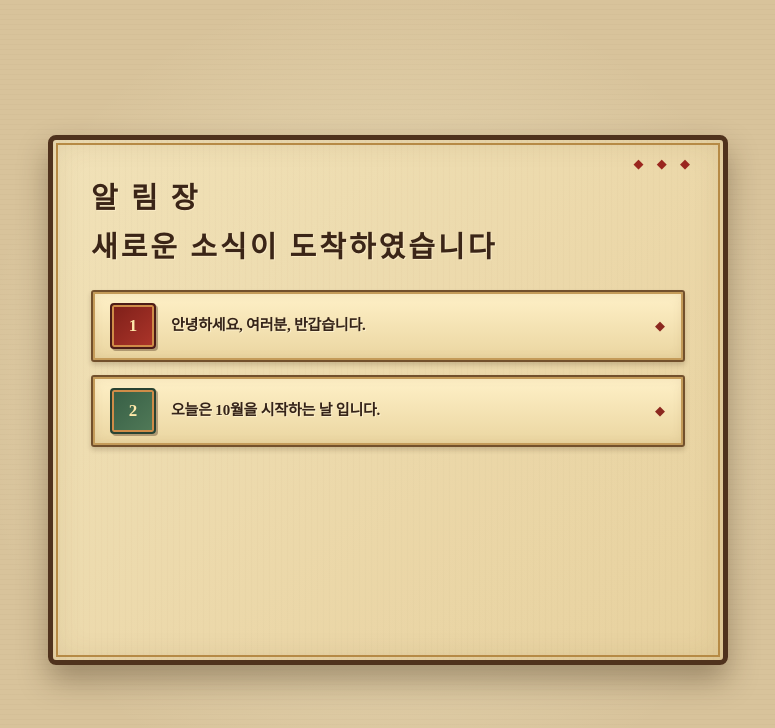
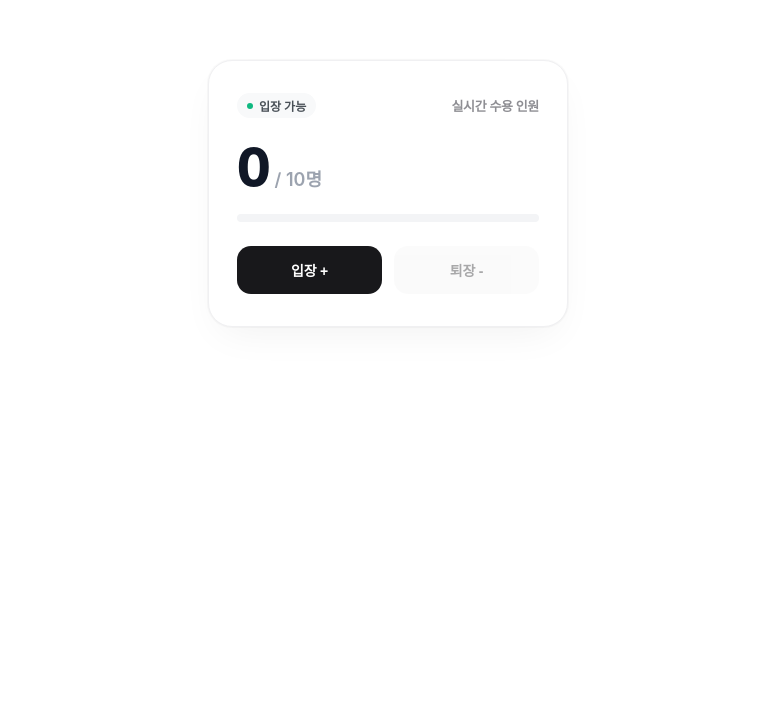
Before and after one commit to kimmin0914/Web2Project, a React (Create React App) app: page / in a window 1280 px wide. Shown: the top 728 px of the page, without its empty margins (252-1027 px from the left). Built offline with nearby package versions, Linux system fonts and the light colour scheme.

Commit message:
7장 훅 - 함수형 컴포넌트에서 상태변화에 따른 렌더링이 필요할 때 사용 - useState Hook - useRef Hook - Custom Hook

```diff
--- /dev/null
+++ b/src/07/01/Counter.jsx
@@ -0,0 +1,22 @@
+import React, { useState, useEffect } from "react";
+
+function Counter(props) {
+    const [count, setCount] = useState(0);
+
+    // componentDidMount, componentDidUpdate의 역할을 동시에 수행
+    useEffect(() => {
+        // 브라우저 탭의 제목(Title)을 변경
+        document.title = `총 ${count}번 클릭했습니다.`;
+    });
+
+    return (
+        <div style={{ padding: 16 }}>
+            <p>총 {count}번 클릭했습니다.</p>
+            <button onClick={() => setCount(count + 1)}>
+                클릭
+            </button>
+        </div>
+    );
+}
+
+export default Counter;
--- /dev/null
+++ b/src/07/02/TextInputWithFocusButton.jsx
@@ -0,0 +1,18 @@
+import React, {useRef} from "react";
+
+function TextInputWithFocusButton() {
+    const inputElement = useRef(null);
+
+    const onButtonClick = () => {
+      inputElement.current.focus();
+    };
+
+    return(
+        <div>
+            <input ref={inputElement} type="text" size={20}/>&nbsp;&nbsp;&nbsp;
+            <button onClick={onButtonClick}>Focus the input element</button>
+        </div>
+    );
+}
+
+export default TextInputWithFocusButton;
--- /dev/null
+++ b/src/07/Accommodate.css
@@ -0,0 +1,179 @@
+/* 전체 카드 레이아웃 */
+.card-container {
+    max-width: 360px;
+    margin: 60px auto;
+    padding: 32px 28px;
+    background: #ffffff;
+    border-radius: 24px;
+    border: 1px solid #f0f0f2;
+    box-shadow: 0 16px 40px -12px rgba(0, 0, 0, 0.06),
+    0 0 1px 1px rgba(0, 0, 0, 0.03);
+    font-family: -apple-system, BlinkMacSystemFont, "Pretendard", sans-serif;
+    display: flex;
+    flex-direction: column;
+    gap: 20px;
+    box-sizing: border-box;
+}
+
+/* 상단 상태 라벨 & 인디케이터 */
+.card-header {
+    display: flex;
+    justify-content: space-between;
+    align-items: center;
+}
+
+.capacity-label {
+    font-size: 13px;
+    font-weight: 600;
+    color: #8e8e93;
+    letter-spacing: -0.3px;
+}
+
+.status-pill {
+    display: inline-flex;
+    align-items: center;
+    gap: 6px;
+    padding: 4px 10px;
+    background: #f8f9fa;
+    border-radius: 999px;
+    font-size: 12px;
+    font-weight: 600;
+    color: #495057;
+}
+
+.status-dot {
+    width: 6px;
+    height: 6px;
+    border-radius: 50%;
+}
+
+.status-dot.available {
+    background-color: #10b981;
+}
+
+.status-dot.full {
+    background-color: #ef4444;
+}
+
+/* 카운트 숫자 표시부 */
+.count-section {
+    display: flex;
+    align-items: baseline;
+    gap: 6px;
+    margin-top: 4px;
+}
+
+.count-number {
+    font-size: 52px;
+    font-weight: 800;
+    color: #111827;
+    letter-spacing: -2px;
+    line-height: 1;
+    font-variant-numeric: tabular-nums;
+}
+
+.count-max {
+    font-size: 18px;
+    font-weight: 600;
+    color: #9ca3af;
+}
+
+/* 수용량 게이지 바 */
+.gauge-track {
+    width: 100%;
+    height: 8px;
+    background-color: #f3f4f6;
+    border-radius: 999px;
+    overflow: hidden;
+}
+
+.gauge-fill {
+    height: 100%;
+    background-color: #18181b;
+    border-radius: 999px;
+    transition: width 0.3s cubic-bezier(0.4, 0, 0.2, 1), background-color 0.2s ease;
+}
+
+.gauge-fill.full {
+    background-color: #ef4444;
+}
+
+/* 버튼 그룹 */
+.button-group {
+    display: grid;
+    grid-template-columns: 1fr 1fr;
+    gap: 12px;
+    margin-top: 4px;
+}
+
+.btn {
+    padding: 14px 0;
+    border: none;
+    border-radius: 14px;
+    font-size: 14px;
+    font-weight: 600;
+    cursor: pointer;
+    transition: all 0.15s cubic-bezier(0.4, 0, 0.2, 1);
+    letter-spacing: -0.2px;
+}
+
+/* 입장 버튼 (볼드한 다크 스타일) */
+.btn-enter {
+    background-color: #18181b;
+    color: #ffffff;
+}
+
+.btn-enter:hover:not(:disabled) {
+    background-color: #27272a;
+    transform: translateY(-1px);
+}
+
+.btn-enter:active:not(:disabled) {
+    transform: scale(0.97);
+}
+
+/* 퇴장 버튼 (소프트 그레이 스타일) */
+.btn-leave {
+    background-color: #f4f4f5;
+    color: #27272a;
+}
+
+.btn-leave:hover:not(:disabled) {
+    background-color: #e4e4e7;
+    transform: translateY(-1px);
+}
+
+.btn-leave:active:not(:disabled) {
+    transform: scale(0.97);
+}
+
+/* 비활성화 상태 */
+.btn:disabled {
+    opacity: 0.4;
+    cursor: not-allowed;
+    transform: none;
+}
+
+/* 정원 마감 경고 배너 */
+.alert-banner {
+    background-color: #fff1f2;
+    border: 1px solid #ffe4e6;
+    color: #e11d48;
+    padding: 12px;
+    border-radius: 12px;
+    font-size: 13px;
+    font-weight: 600;
+    text-align: center;
+    animation: fadeIn 0.25s ease-out forwards;
+}
+
+@keyframes fadeIn {
+    from {
+        opacity: 0;
+        transform: translateY(-4px);
+    }
+    to {
+        opacity: 1;
+        transform: translateY(0);
+    }
+}
--- /dev/null
+++ b/src/07/Accommodate.jsx
@@ -0,0 +1,71 @@
+import React, { useEffect, useState } from "react";
+import useCounter from "./useCounter";
+import "./Accommodate.css";
+
+const MAX_CAPACITY = 10;
+
+function Accommodate() {
+    const [count, increaseCount, decreaseCount] = useCounter(0);
+    const [isFull, setIsFull] = useState(false);
+
+    useEffect(() => {
+        console.log("===== useEffect 확인용 =====");
+        console.log("useEffect 실행됨: 컴포넌트가 마운트될떄, 업데이트될때");
+        console.log(`isFull: ${isFull}`);
+    });
+
+    useEffect(() => {
+        setIsFull(count >= MAX_CAPACITY);
+        console.log(`Current count value: ${count}`);
+    }, [count]);
+
+    return (
+        <div className="card-container">
+            <div className="card-header">
+                <span className="status-pill">
+                    <span className={`status-dot ${isFull ? "full" : "available"}`}></span>
+                    {isFull ? "정원 초과" : "입장 가능"}
+                </span>
+                <span className="capacity-label">실시간 수용 인원</span>
+            </div>
+
+            <div className="count-section">
+                <span className="count-number">{count}</span>
+                <span className="count-max">/ {MAX_CAPACITY}명</span>
+            </div>
+
+            {/* 수용 인원 게이지 바 */}
+            <div className="gauge-track">
+                <div
+                    className={`gauge-fill ${isFull ? "full" : ""}`}
+                    style={{ width: `${(count / MAX_CAPACITY) * 100}%` }}
+                />
+            </div>
+
+            <div className="button-group">
+                <button
+                    className="btn btn-enter"
+                    onClick={increaseCount}
+                    disabled={isFull}
+                >
+                    입장 +
+                </button>
+                <button
+                    className="btn btn-leave"
+                    onClick={decreaseCount}
+                    disabled={count === 0}
+                >
+                    퇴장 -
+                </button>
+            </div>
+
+            {isFull && (
+                <div className="alert-banner">
+                    ⚠️ 수용시설 정원이 가득 찼습니다.
+                </div>
+            )}
+        </div>
+    );
+}
+
+export default Accommodate;
--- /dev/null
+++ b/src/07/useCounter.jsx
@@ -0,0 +1,18 @@
+import React, {useState} from "react";
+
+//Custom Hook(사용자 정의 훅)
+function useCounter(initialValue){
+    const [count, setCount] = useState(initialValue);
+
+    const increaseCount = () => {
+        setCount((count) => Math.min(count + 1, 10));
+    };
+
+    const decreaseCount = () => {
+        setCount((count) => Math.max(count - 1, 0));
+    };
+
+    return [count, increaseCount, decreaseCount];
+}
+
+export default useCounter;
--- a/src/index.js
+++ b/src/index.js
@@ -4,6 +4,7 @@ import './index.css';
 // import App from './App';
 // import TodoListApp from "./01/TodoListApp";
 import reportWebVitals from './reportWebVitals';
+// import TextInputWithFocusButton from "./07/02/TextInputWithFocusButton";
 // import Library from "./03/Library";
 // import Library from "./03/enhanced_css/Library";
 // import "./03/enhanced_css/Book.css"
@@ -13,13 +14,16 @@ import reportWebVitals from './reportWebVitals';
 // import WelcomeList from "./05/exam01/WelcomList";
 // import BookList from "./05/exam02/BookList";
 // import UserInfoList from "./05/exam03/UserInfoList";
-import NotificationList from "./06/NotificationList";
+// import NotificationList from "./06/NotificationList";
+// import Counter from "./07/01/Counter";
+// import TextInputWithFocusButton from "./07/02/TextInputWithFocusButton"
+import Accommodate from "./07/Accommodate";
 const root = ReactDOM.createRoot(document.getElementById('root'));
 
 setInterval(()=> {
     root.render(
         <React.StrictMode>
-            <NotificationList/>
+            <Accommodate/>
         </React.StrictMode>
     )}, 1000
 );
```
